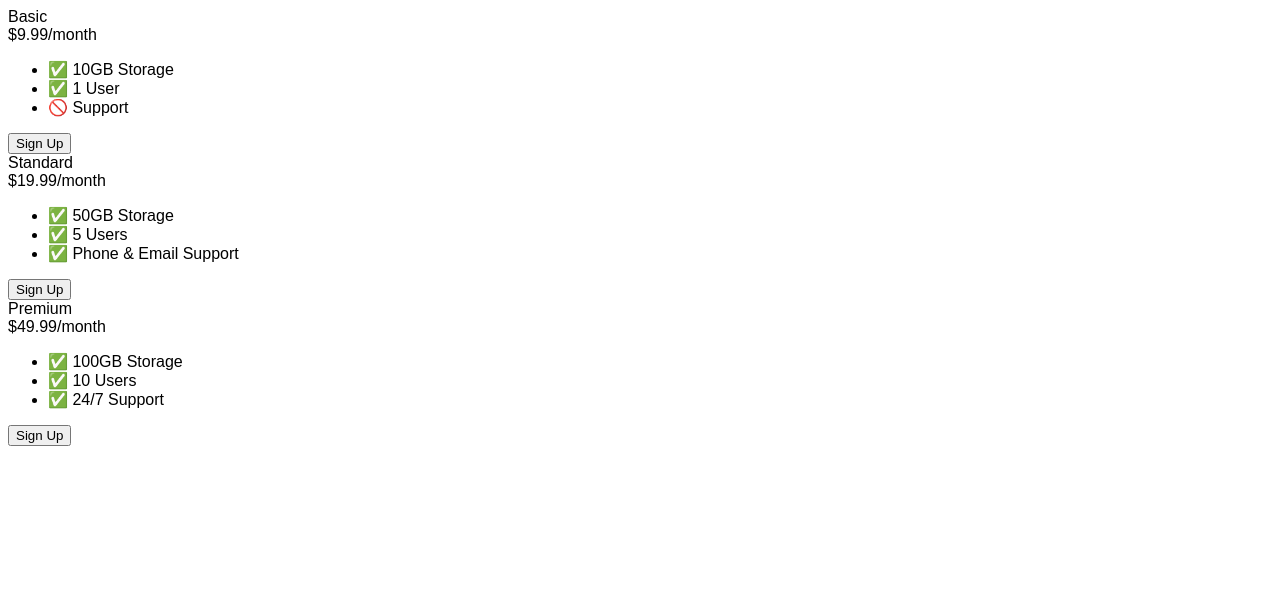
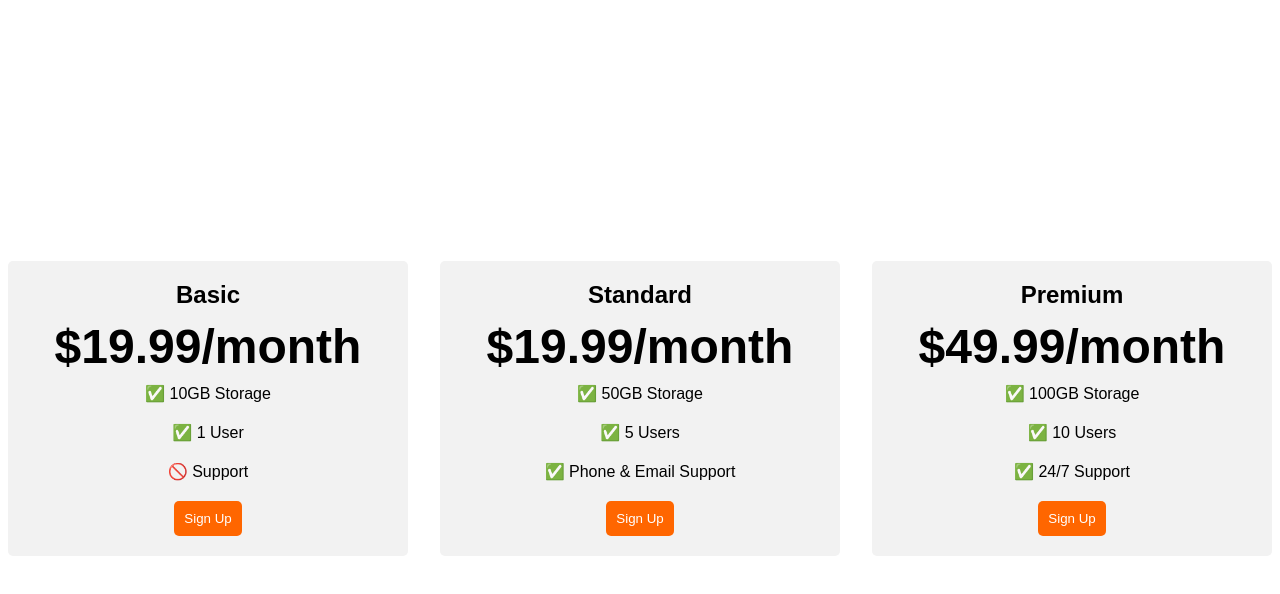
Before and after one commit to shauryacodes7/-The-Complete-2024-Web-Development-Bootcamp---All-Exercise, a plain HTML site: page 9 FlexBox/9.4+Flexbox+Pricing+Table+Project/index.html in a window 1280 px wide. Drawn offline with Linux system fonts and the light colour scheme; a web font is replaced by a local one.

Commit message:
added flex box exercie of udemy course

```diff
--- a/9 FlexBox/9.4+Flexbox+Pricing+Table+Project/index.html
+++ b/9 FlexBox/9.4+Flexbox+Pricing+Table+Project/index.html
@@ -13,8 +13,58 @@
         font-family: "Sono", sans-serif;
       }
 
-      /* Hint: What can you do with a media query and flexbox? */
+      .pricing-container {
+        display: flex;
+        justify-content: center;
+        align-items: center;
+        height: 100vh;
+        gap: 2rem;
+      }
+
+      .pricing-plan {
+        flex: 1;
+        max-width: 400px;
+        padding: 20px;
+        background-color: #f2f2f2;
+        border-radius: 5px;
+        text-align: center;
+      }
+
+      .plan-title {
+        font-size: 24px;
+        font-weight: bold;
+        margin-bottom: 10px;
+      }
+
+      .plan-price {
+        font-size: 48px;
+        font-weight: bold;
+        margin-bottom: 10px;
+      }
+
+      .plan-features {
+        list-style: none;
+        padding: 0;
+        margin: 0;
+      }
+
+      .plan-features li {
+        margin-bottom: 20px;
+      }
+
+      .plan-button {
+        padding: 10px;
+        background-color: #ff6600;
+        color: #fff;
+        border-radius: 5px;
+        border: none;
+      }
+
       @media (max-width: 1250px) {
+        .pricing-container {
+          flex-direction: column;
+          height: 100%;
+        }
       }
     </style>
   </head>
@@ -23,7 +73,7 @@
     <div class="pricing-container">
       <div class="pricing-plan">
         <div class="plan-title">Basic</div>
-        <div class="plan-price">$9.99/month</div>
+        <div class="plan-price">$19.99/month</div>
         <ul class="plan-features">
           <li>✅ 10GB Storage</li>
           <li>✅ 1 User</li>
```
Also changed, not shown: 9 FlexBox/9.4+Flexbox+Pricing+Table+Project/solution.html (+10 -10 lines).
